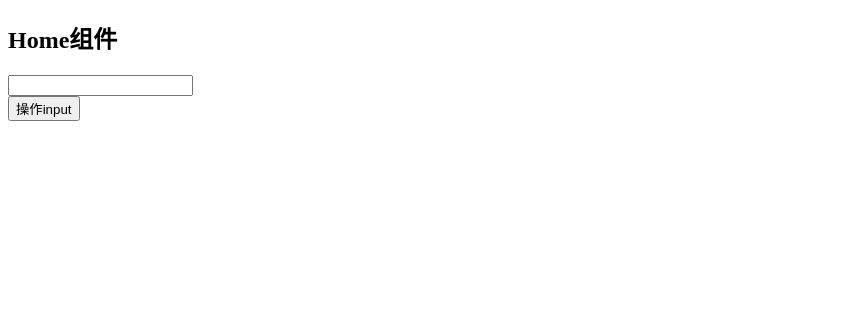
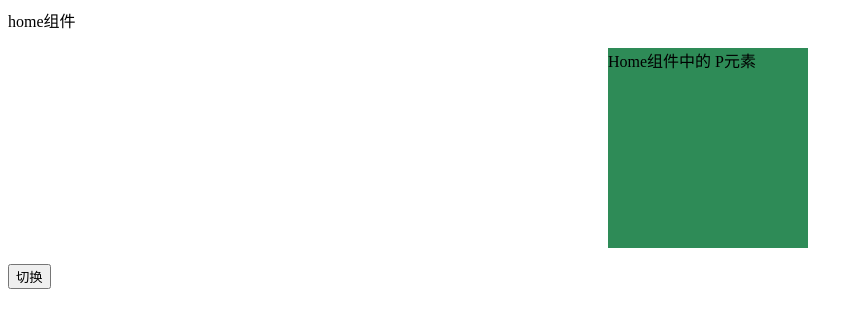
Before and after one commit to hnnaulsy/ReactTodo, a React (Create React App) app: page / in a window 1280 px wide. Shown: the top 328 px of the page, without its empty margins (0-863 px from the left). Built offline with nearby package versions, Linux system fonts and the light colour scheme.

Commit message:
useLayoutEffect 使用

```diff
--- /dev/null
+++ b/src/App.css
@@ -0,0 +1,6 @@
+p{
+  width: 200px;
+  height: 200px;
+  background: seagreen;
+  position: relative;
+}
--- a/src/App.js
+++ b/src/App.js
@@ -1,35 +1,41 @@
-import React, { useState, createRef, useRef, PureComponent, forwardRef, useImperativeHandle } from 'react'
+import React, { useState, useRef, useEffect, useLayoutEffect } from 'react'
+import './App.css'
 
-function Home(props, oHome) {
-  const oInput = useRef()
-  useImperativeHandle(oHome, () => {
-    return {
-      setValue: () => {
-        oInput.current.value = "Home自己实现的setValue方法"
-      }
+function Home() {
+
+  const oP = useRef()
+
+  // useEffect(() => {
+  //   oP.current.style.left = '0px'
+  //   oP.current.style.left = '600px'
+  //   console.log('挂载|更新, useEffect')
+  //   return () => {
+  //     console.log('卸载, useEffect')
+  //   }
+  // })
+
+  useLayoutEffect(() => {
+    oP.current.style.left = '0px'
+    oP.current.style.left = '600px'
+    console.log('挂载|更新, , useLayoutEffect')
+    return () => {
+      console.log('卸载, useLayoutEffect')
     }
   })
   return (
     <div>
-      <h2>Home组件</h2>
-      <input ref={oInput}></input>
+      home组件
+      <p ref={oP}>Home组件中的 P元素</p>
     </div>
   )
 }
 
-const ForwardHome = forwardRef(Home)
-
 function App() {
-  const oHome = useRef()
-
-  function btnClick() {
-    console.log(oHome)
-    oHome.current.setValue()
-  }
+  const [isShow, setIsShow] = useState(true)
   return (
     <div>
-      <ForwardHome ref={oHome} />
-      <button onClick={() => { btnClick() }}>操作input</button>
+      {isShow && <Home />}
+      <button onClick={() => { setIsShow(!isShow) }}> 切换</button>
     </div>
   )
 }
```
